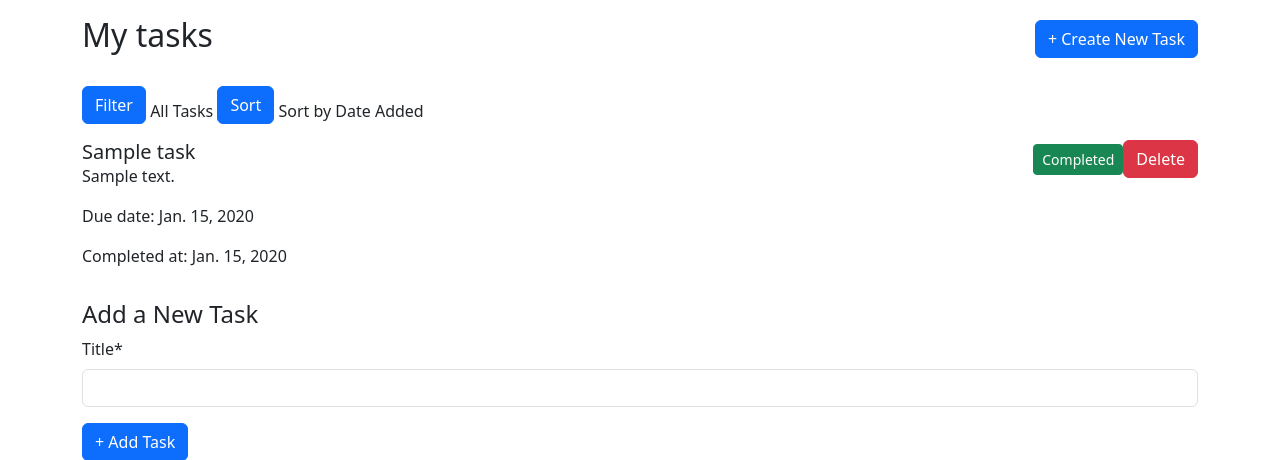
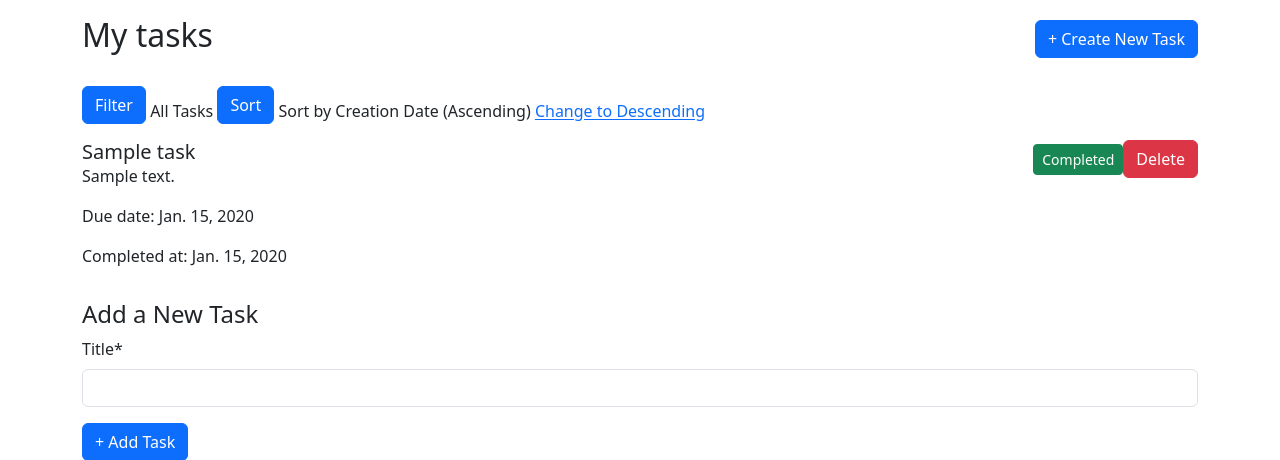
Before and after one commit to MarcinSakGH/ToDo-List, a Django app: page /task-list/ in a window 1280 px wide. Shown: the part 56-516 px from the top of the page. Run offline with Django 5.2, Linux system fonts and the light colour scheme; a user stored in the database is signed in; tables that the repository leaves empty hold one stand-in row (values such as "Sample post"); some libraries are stand-ins or nearby versions.

Commit message:
Add desc i asc sorting

```diff
--- a/templates/task_list.html
+++ b/templates/task_list.html
@@ -40,25 +40,48 @@
 <span class="ml-2">
     {% if request.GET.sort == 'created_at' %}
         Sort by Creation Date
+        {% if request.GET.order == 'desc' %}
+            (Descending)
+            <a href="{% url 'task_list' %}?sort=created_at&order=asc&status={{ request.GET.status|default:'' }}">Change to Ascending</a>
+        {% else %}
+            (Ascending)
+            <a href="{% url 'task_list' %}?sort=created_at&order=desc&status={{ request.GET.status|default:'' }}">Change to Descending</a>
+        {% endif %}
     {% elif request.GET.sort == 'completed_at' %}
         Sort by Completion Date
+        {% if request.GET.order == 'desc' %}
+            (Descending)
+            <a href="{% url 'task_list' %}?sort=completed_at&order=asc&status={{ request.GET.status|default:'' }}">Change to Ascending</a>
+        {% else %}
+            (Ascending)
+            <a href="{% url 'task_list' %}?sort=completed_at&order=desc&status={{ request.GET.status|default:'' }}">Change to Descending</a>
+        {% endif %}
     {% elif request.GET.sort == 'due_date' %}
         Sort by Due Date
+        {% if request.GET.order == 'desc' %}
+            (Descending)
+            <a href="{% url 'task_list' %}?sort=due_date&order=asc&status={{ request.GET.status|default:'' }}">Change to Ascending</a>
         {% else %}
-            Sort by Date Added <!-- Default option -->
+            (Ascending)
+            <a href="{% url 'task_list' %}?sort=due_date&order=desc&status={{ request.GET.status|default:'' }}">Change to Descending</a>
+        {% endif %}
+    {% else %}
+        Sort by Creation Date (Ascending) <!-- Default option -->
+        <a href="{% url 'task_list' %}?sort=created_at&order=desc&status={{ request.GET.status|default:'' }}">Change to Descending</a>
     {% endif %}
 </span>
+
 
     <!-- filtering options - hidden by defualt -->
     <div id="filterOptions" style="display: none;" class="border p-3 rounded mt-2">
         <h5>Filter tasks</h5>
-        <a href="{% url 'task_list' %}?status=pending&sort={{ request.GET.sort|default:'created_at' }}" class="btn btn-outline-secondary w-100 mb-2">
+        <a href="{% url 'task_list' %}?status=pending&sort={{ request.GET.sort|default:'created_at' }}&order={{ request.GET.order|default:'asc' }}" class="btn btn-outline-secondary w-100 mb-2">
             Pending Tasks
         </a><br>
-        <a href="{% url 'task_list' %}?status=completed&sort={{ request.GET.sort|default:'created_at' }}" class="btn btn-outline-secondary w-100 mb-2">
+        <a href="{% url 'task_list' %}?status=completed&sort={{ request.GET.sort|default:'created_at' }}&order={{ request.GET.order|default:'asc' }}" class="btn btn-outline-secondary w-100 mb-2">
             Completed Tasks
         </a><br>
-        <a href="{% url 'task_list' %}?sort={{ request.GET.sort|default:'created_at' }}" class="btn btn-outline-secondary w-100 mb-2">
+        <a href="{% url 'task_list' %}?sort={{ request.GET.sort|default:'created_at' }}&order={{ request.GET.order|default:'asc' }}" class="btn btn-outline-secondary w-100 mb-2">
             All Tasks
         </a>
     </div>
@@ -114,6 +137,11 @@
             </form>
             <form action="{% url 'task_delete' task.id %}" method="post" onsubmit="return confirm('Are you sure you want to delete this task?');">
                 {% csrf_token %}
+                <!-- Hidden fields to retain the current filter and sort settings -->
+                <input type="hidden" name="status" value="{{ request.GET.status|default:'' }}">
+                <input type="hidden" name="sort" value="{{ request.GET.sort|default:'created_at' }}">
+                <input type="hidden" name="order" value="{{ request.GET.order|default:'asc' }}">
+
                 <button type="submit" class='btn btn-danger'>Delete</button>
             </form>
         </div>
--- a/todolist/views.py
+++ b/todolist/views.py
@@ -1,5 +1,5 @@
 from django.shortcuts import redirect, get_object_or_404
-from django.urls import reverse_lazy
+from django.urls import reverse_lazy, reverse
 
 from django.contrib import messages
 from django.contrib.auth.mixins import LoginRequiredMixin
@@ -38,12 +38,12 @@ class TaskListView(LoginRequiredMixin, ListView):
             queryset = queryset.filter(status=status_filter)
 
         sort_by = self.request.GET.get("sort", "created_at")
-        if sort_by == "created_at":
-            queryset = queryset.order_by("created_at")
-        elif sort_by == "completed_at":
-            queryset = queryset.order_by("completed_at")
-        elif sort_by == "due_date":
-            queryset = queryset.order_by("due_date")
+        order = self.request.GET.get("order", "asc")
+
+        if sort_by in ["created_at", "completed_at", "due_date"]:
+            if order == "desc":
+                sort_by = f"-{sort_by}"  # add '-' prefix for descending order
+            queryset = queryset.order_by(sort_by)
 
         return queryset
 
@@ -110,4 +110,16 @@ class MarkTaskAsCompletedView(View):
 class DeleteTaskView(DeleteView):
     model = Task
     template_name = "task_confirm_delete.html"
-    success_url = reverse_lazy("task_list")
+
+    def get_success_url(self):
+        # get the current GET parameters to remain them after task deletion
+        status = self.request.POST.get("status", "")
+        sort = self.request.POST.get("sort", "created_at")
+        order = self.request.POST.get("order", "asc")
+
+        # Debug
+        print(f"Status: {status}, Sort: {sort}, Order: {order}")
+
+        # create URL with GET parameters
+        success_url = reverse("task_list")
+        return f"{success_url}?status={status}&sort={sort}&order={order}"
```
Lines whose indentation alone changed are shown as unchanged.
